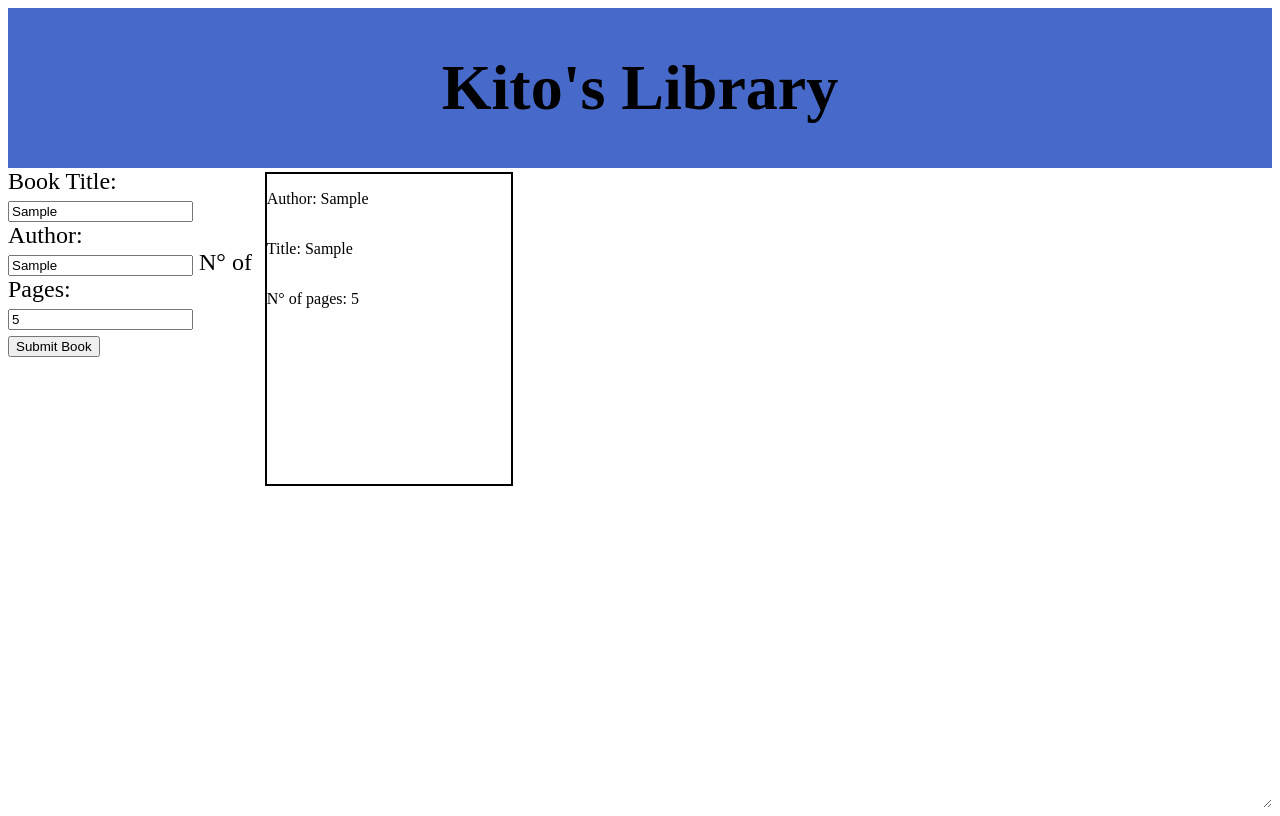
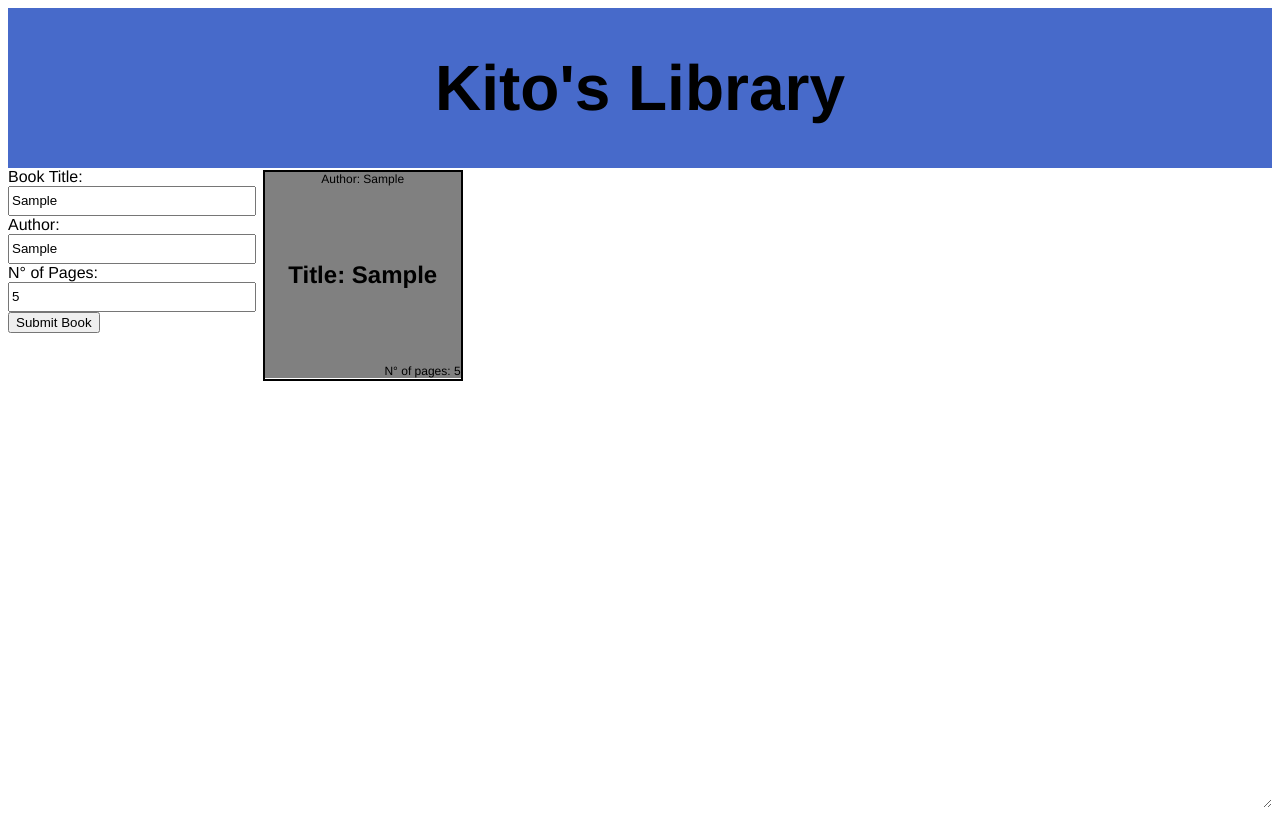
Before and after one commit to leonkito/TOP, a website: page Library/index.html in a window 1280 px wide. Both pictures are taken after typing "Sample", "Sample", "5" into the empty fields and a click on the button "Submit Book". Drawn offline with Linux system fonts and the light colour scheme.

Commit message:
enhanced layout

```diff
--- a/Library/index.html
+++ b/Library/index.html
@@ -16,13 +16,13 @@
         <div class="formulario">
             <form class="addBook">
             <label for="bookTitle"> Book Title:</label>
-            <input type="text" name:"bookTitle" id="bookTitle">
+            <input type="text" name:"bookTitle" class ="bookform" id="bookTitle">
 
             <label for="bookAuthor"> Author:</label>
-            <input type="text" name:"bookAuthor" id="bookAuthor">
+            <input type="text" name:"bookAuthor" class ="bookform" id="bookAuthor">
 
             <label for="bookPages"> N° of Pages:</label>
-            <input type="number" name:"bookPages" id="bookPages">
+            <input type="number" name:"bookPages" class ="bookform"  id="bookPages">
 
             <button type="button" id="submitBtn">Submit Book</button>
         </form>
--- a/Library/styles.css
+++ b/Library/styles.css
@@ -1,3 +1,6 @@
+body{
+    font-family: "Helvetica Neue", "Arial", sans-serif;
+}
 .main{
     display:grid;
     height:100vh;
@@ -17,13 +20,17 @@
     flex-direction: column;
     font-size:2vh;
 }
+.bookform{
+    height:3vh;
+    width:30vh;
+}
 p{
-    font-size: 2vh;
+    margin: 0;
 }
 .formulario{
     grid-area:2/1/2/2;
     width:100%;
-    font-size: 3vh;
+    font-size: 2vh;
     display:flex;
     flex-direction: column;
 }
@@ -32,8 +39,32 @@ p{
     resize: both;
     overflow: auto;
     display: grid;
-    gap: 4px;
-    padding: 4px;
-    grid-template-rows: repeat(2,2fr);
-    grid-template-columns: repeat(4,2fr)
+    gap: 2px;
+    padding: 2px;
+    grid-template-rows: repeat(3,1fr);
+    grid-template-columns: repeat(5,2fr)
 }
+.title{
+    display:flex;
+    align-items: center;
+    font-size: 3vh;
+    font-weight: 600;
+    background-color: grey;
+    height:60%;
+    justify-content: center;
+}
+.author{
+    font-size: 1.5vh;
+    display: flex;
+    background-color: grey;
+    height:20%;
+    justify-content: center;
+}
+.pages{
+    display:flex;
+    align-items: flex-end;
+    justify-content: end;
+    font-size: 1.5vh;
+    background-color: grey;
+    height:20%;
+}
```
